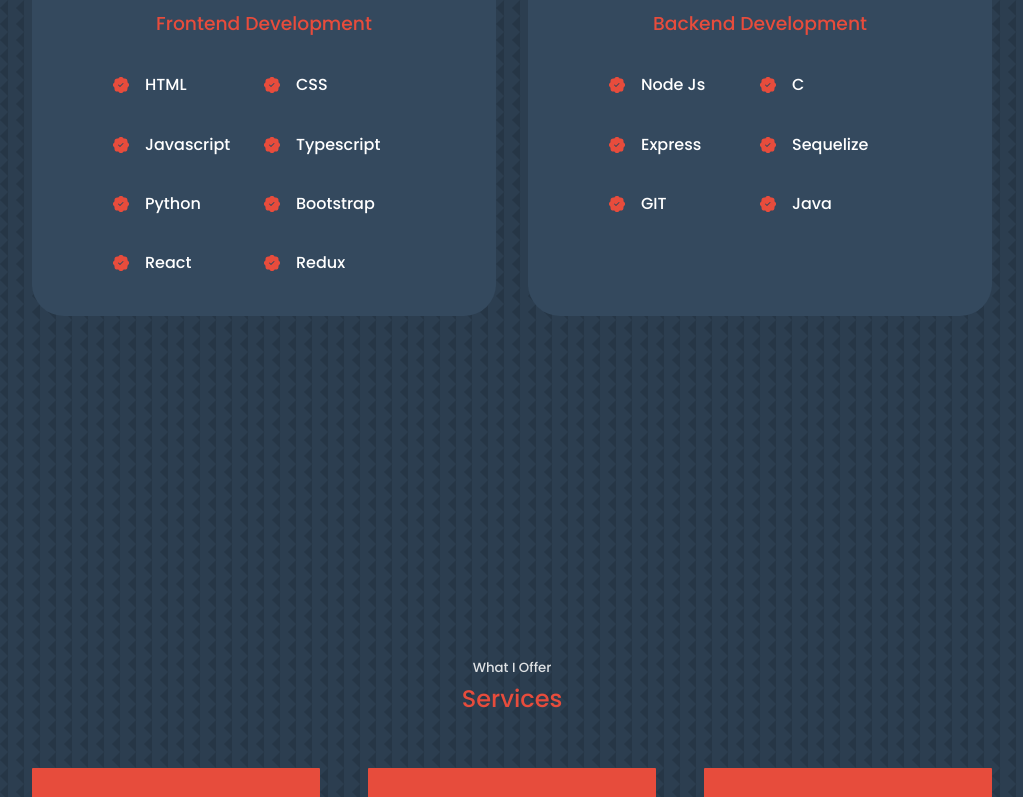
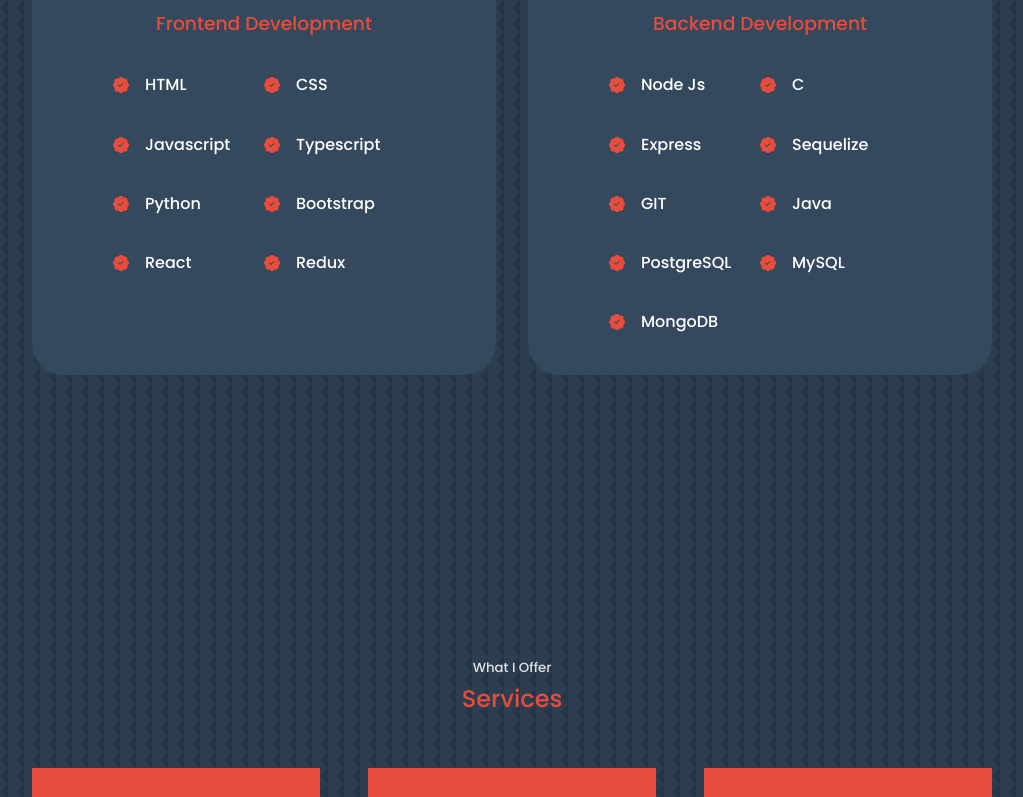
Before and after one commit to D3R5/My-portfolio, a React (Vite) app: page / in a window 1280 px wide. Shown: the part 2000-2797 px from the top of the page, without its empty margins (128-1151 px from the left). Built offline with nearby package versions, Linux system fonts and the light colour scheme.

Commit message:
add new skills

```diff
--- a/src/components/experience/Experience.jsx
+++ b/src/components/experience/Experience.jsx
@@ -115,6 +115,27 @@ const Experience = () => {
                 {/* <small className='text-light'>Experienced</small> */}
               </div>
             </article>
+            <article className="experience__details">
+              <BsPatchCheckFill className="experience__details-icon" />
+              <div>
+                <h4>PostgreSQL</h4>
+                {/* <small className='text-light'>Experienced</small> */}
+              </div>
+            </article>
+            <article className="experience__details">
+              <BsPatchCheckFill className="experience__details-icon" />
+              <div>
+                <h4>MySQL</h4>
+                {/* <small className='text-light'>Experienced</small> */}
+              </div>
+            </article>
+            <article className="experience__details">
+              <BsPatchCheckFill className="experience__details-icon" />
+              <div>
+                <h4>MongoDB</h4>
+                {/* <small className='text-light'>Experienced</small> */}
+              </div>
+            </article>
           </div>
         </div>
       </div>
```
